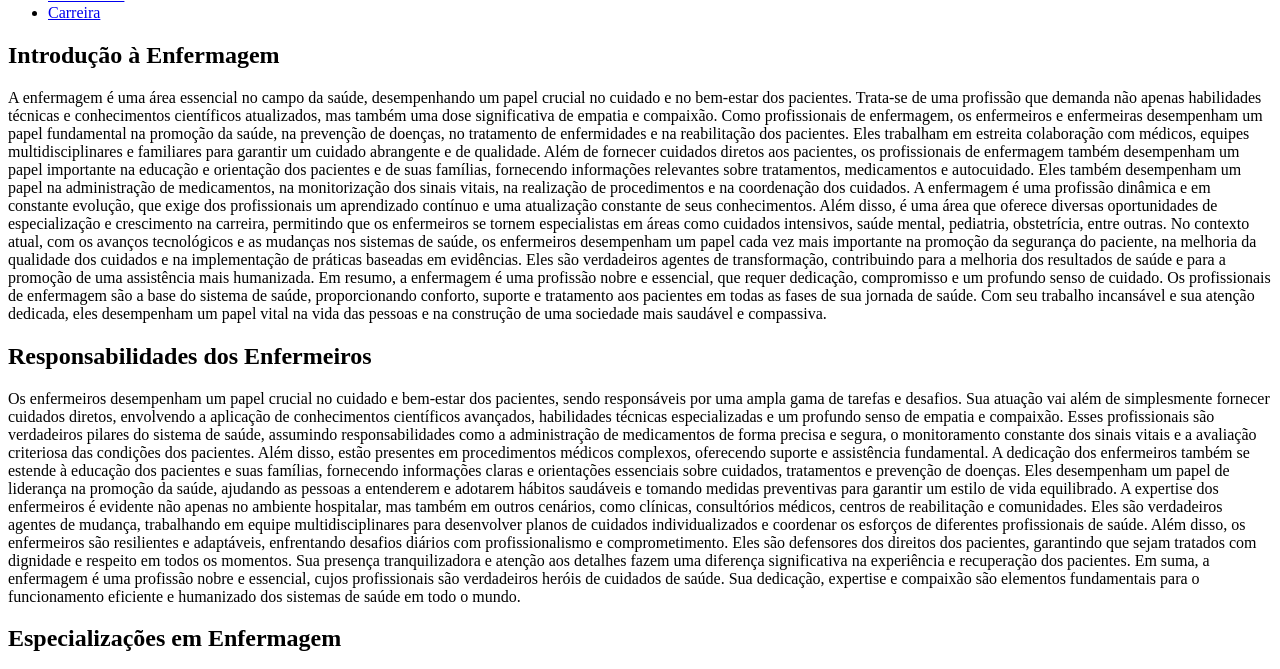
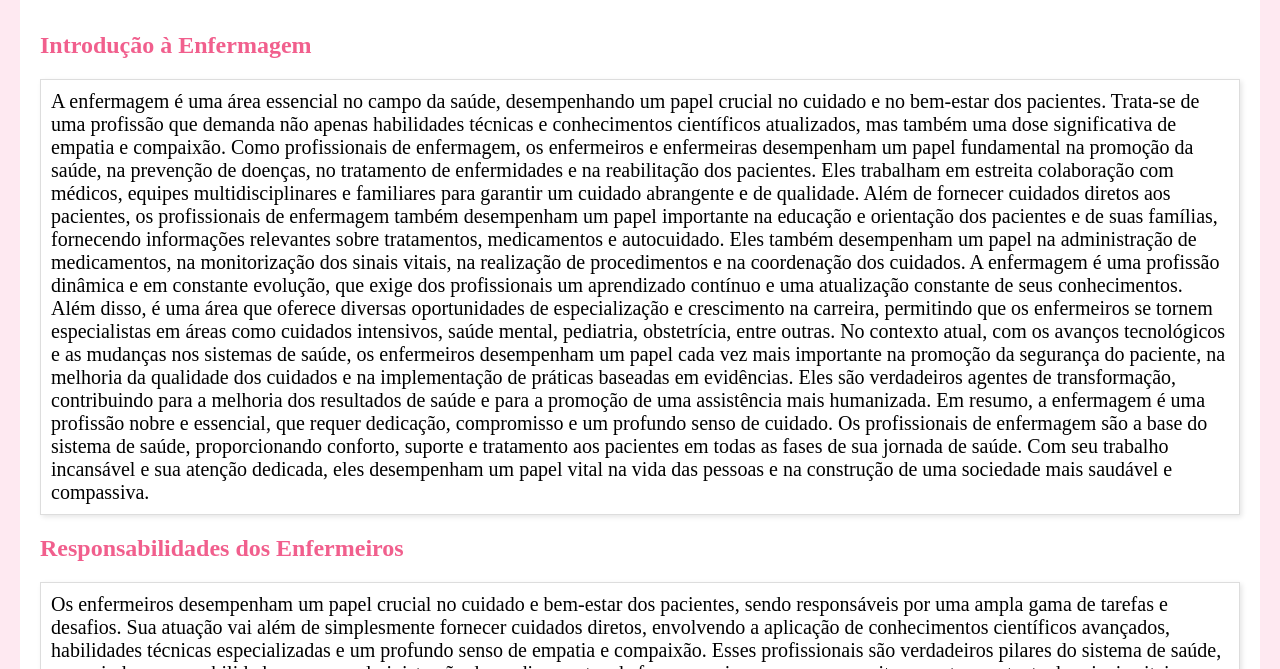
Before and after one commit to Jpdezoito/enfermagem, a plain HTML site: page index.html in a window 1280 px wide. Shown: the part 148-817 px from the top of the page. Drawn offline with Linux system fonts and the light colour scheme; the site is published under a folder, as on GitHub Pages, so addresses that start at the root find nothing.

Commit message:
odin sam

```diff
--- a/index.html
+++ b/index.html
@@ -5,7 +5,7 @@
   <meta name="viewport" content="width=device-width, initial-scale=1.0">
   <title>Enfermagem</title>
 
-  <link rel="stylesheet" href="/style.css"> <!-- Arquivo CSS para estilização -->
+  <link rel="stylesheet" href="./style.css"> <!-- Arquivo CSS para estilização -->
 </head>
 <body>
   <header>
```
